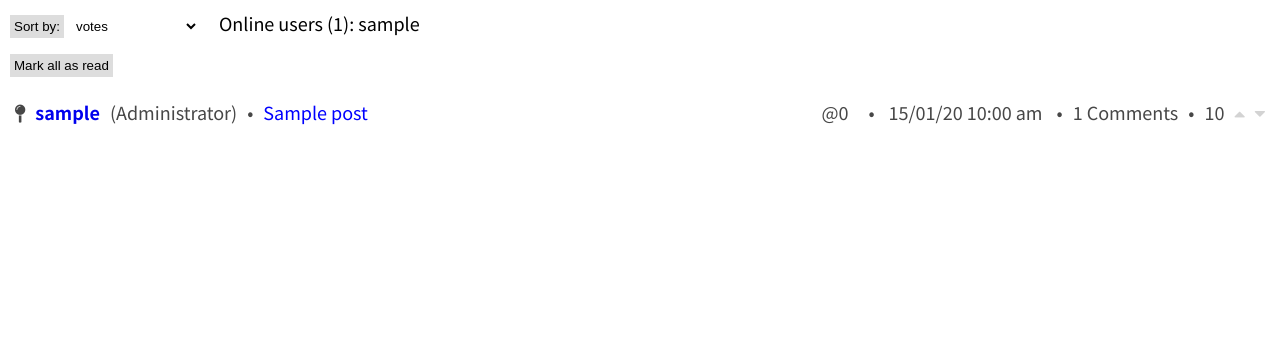
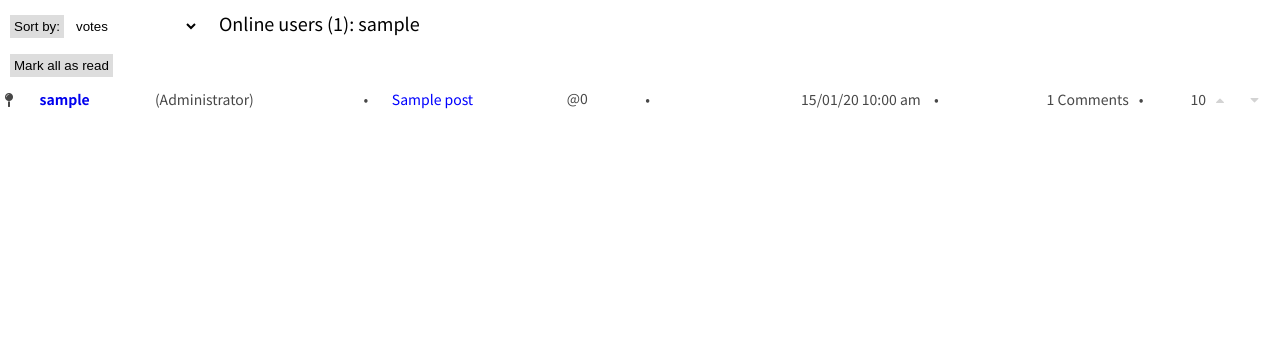
Before and after one commit to ethandhunt/Forum1, a PHP site: page /forum.php in a window 1280 px wide. Shown: the part 117-457 px from the top of the page. Run offline with PHP 8.4, Linux system fonts and the light colour scheme; the visitor is signed in with stand-in values (Sample User, id 1); tables that the repository leaves empty hold one stand-in row (values such as "Sample post").

Commit message:
fix forum.php css

```diff
--- a/style/forum.css
+++ b/style/forum.css
@@ -8,8 +8,20 @@
     padding: 0px 5px 0px 5px;
 }
 
+.forum-post-username {
+    text-overflow: ellipsis;
+    overflow: hidden;
+    max-width: 100px;
+}
+
 .forum-table {
-    margin: 10px;
+    padding: 10px;
+    width: 100%;
+    object-fit: contain;
+    /* table-layout: fixed; */
+    overflow: hidden;
+    font-size: 14px;
+    margin-bottom: 20px;
 }
 
 .form-post-user-image img {
@@ -35,7 +47,7 @@
     border-radius: 3px;
 }
 .forum-post-title {
-    width: 100%;
+    /* width: 100%; */
     color: black;
 }
 .forum-post-likes {
```
